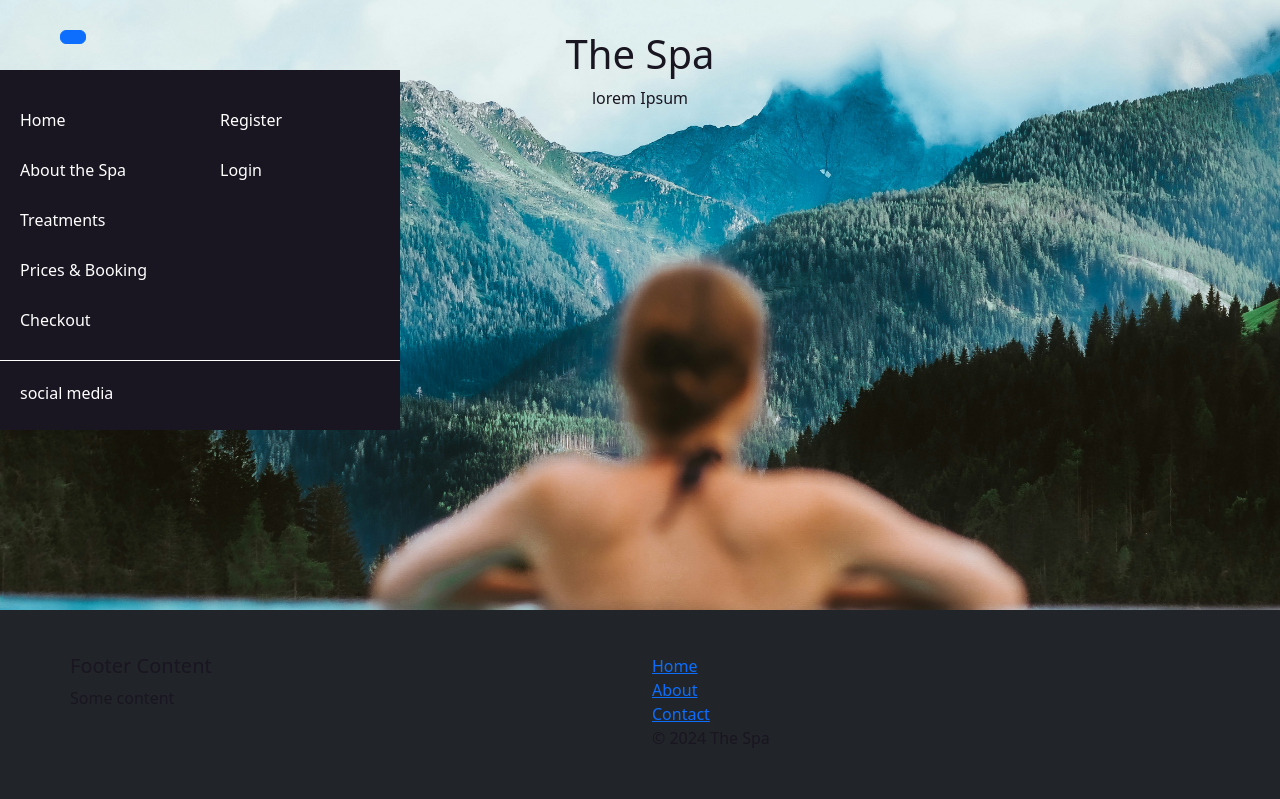
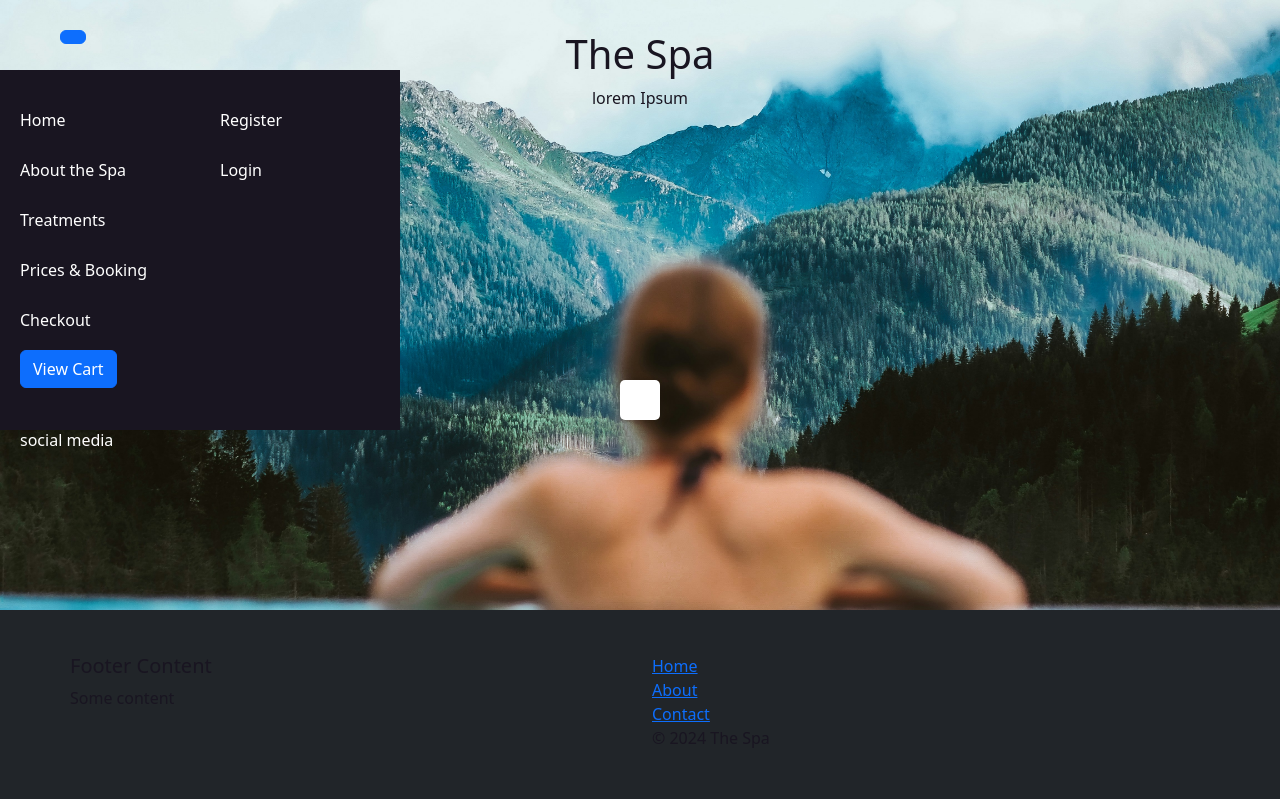
Before and after one commit to CeciliaSG/pp5_hotel_e-commerce, a Django app: page / in a window 1280 px wide, after a click that opens the changed part. Shown: the top 799 px of the page. Run offline with Django 4.2, Linux system fonts and the light colour scheme; data that the repository does not hold is empty.

Commit message:
Add overlay and modal to display cart, add js to fetch the car and insert into modal, open and close overlay

```diff
--- a/home/templates/home/index.html
+++ b/home/templates/home/index.html
@@ -81,6 +81,13 @@
       <div class="row">
         <h1>Checkout & Payment</h1>
       </div>
+
+      <div id="cart-overlay">
+        <div id="modal">
+        </div>
+
+
+      </div>
     </div>
   </section>
 
--- a/static/css/style.css
+++ b/static/css/style.css
@@ -187,6 +187,27 @@ main {
 
 }
 
+#overlay {
+    position: fixed;
+    top: 0;
+    left: 0;
+    width: 100%;
+    height: 100%;
+    background-color: rgba(0, 0, 0, 0.5);
+    display: none;
+}
+
+#modal {
+    position: fixed;
+    top: 50%;
+    left: 50%;
+    transform: translate(-50%, -50%);
+    background-color: white;
+    padding: 20px;
+    border-radius: 5px;
+    box-shadow: 0 0 10px rgba(0, 0, 0, 0.3);
+}
+
 
 
 /* Footer */
--- /dev/null
+++ b/static/js/overlay.js
@@ -0,0 +1,24 @@
+function openOverlay(event) {
+    event.preventDefault();
+
+    document.getElementById("cart-overlay").style.display = "block";
+
+    fetch("/cart/")
+        .then(response => {
+            if (!response.ok) {
+                throw new Error('Network response was not ok');
+            }
+            return response.text();
+        })
+        .then(data => {
+            console.log("Fetched cart data:", data);
+            document.getElementById("modal").innerHTML = data;
+        })
+        .catch(error => {
+            console.error('Error:', error);
+        });
+}
+
+function closeOverlay() {
+    document.getElementById("cart-overlay").style.display = "none";
+}
--- a/templates/base.html
+++ b/templates/base.html
@@ -50,6 +50,8 @@
             <li class="nav-item"><a class="nav-link" href="#treatments">Treatments</a></li>
             <li class="nav-item"><a class="nav-link" href="#book">Prices & Booking</a></li>
             <li class="nav-item"><a class="nav-link" href="#checkout">Checkout</a></li>
+            <li><a href="{% url 'view_cart' %}" class="btn btn-primary" onclick="openOverlay(event)">View Cart</a></li>
+
           </div>
           <div class="col text-left">
             {% if not request.user.is_authenticated %}
@@ -109,7 +111,7 @@
   <script src="https://cdn.jsdelivr.net/npm/bootstrap@5.3.3/dist/js/bootstrap.min.js"
     integrity="sha384-0pUGZvbkm6XF6gxjEnlmuGrJXVbNuzT9qBBavbLwCsOGabYfZo0T0to5eqruptLy"
     crossorigin="anonymous"></script>
-  <script src="{% static 'js/script.js' %}"></script>
+  <script src="{% static 'js/overlay.js' %}"></script>
   {% endblock %}
 </body>
 
```
Also changed, not shown: cart/templates/cart/view_cart.html (+26 -7 lines), static/js/script.js (deleted).
